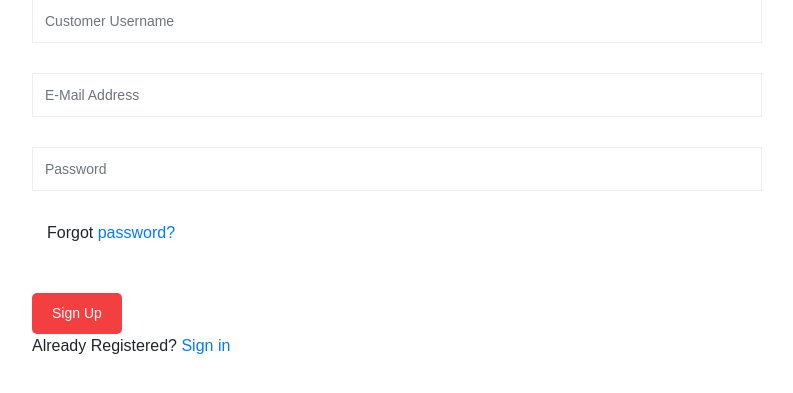
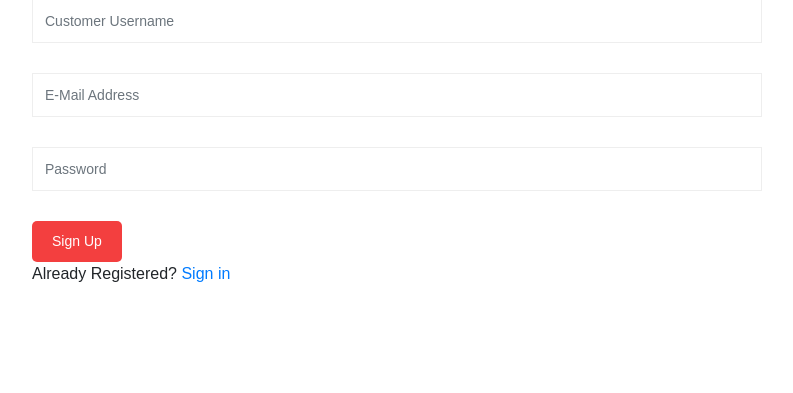
Before and after one commit to Spoorti-Kotrashetti/starHotel, a Django app: page /accounts/custRegister in a window 1280 px wide. Shown: the part 211-604 px from the top of the page, without its empty margins (53-846 px from the left). Run offline with Django 3.2, Linux system fonts and the light colour scheme; some libraries are stand-ins or nearby versions.

Commit message:
edited registration page

```diff
--- a/templates/custRegister.html
+++ b/templates/custRegister.html
@@ -132,11 +132,11 @@
                   </div>
               </div>
 
-                  <div class="col-lg-12 options-01" >
+                  <!-- <div class="col-lg-12 options-01" >
                       <span class="password">Forgot <a href="#">password?</a></span>
-                  </div>
+                  </div> -->
 
-                  <br><br>
+
               <div class="row">
                   <div class="col-lg-12">
                     <fieldset>
```
